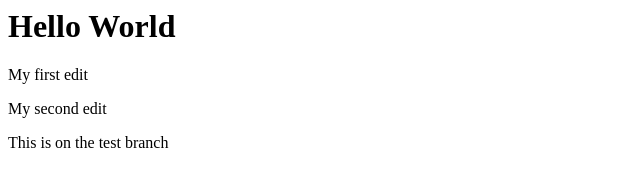
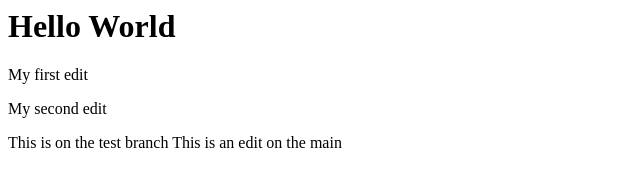
Before and after one commit to abtrini/M-Test-Repo, a plain HTML site: page index.html in a window 1280 px wide. Shown: the whole page, without its empty margins (0-640 px from the left). Drawn offline with Linux system fonts and the light colour scheme.

Commit message:
MAin edit
I edit on the main

```diff
--- a/index.html
+++ b/index.html
@@ -4,5 +4,6 @@
     <p>My first edit</p>
     <p>My second edit</p>
     This is on the test branch
+    This is an edit on the main
   </body>
 </html>
```
